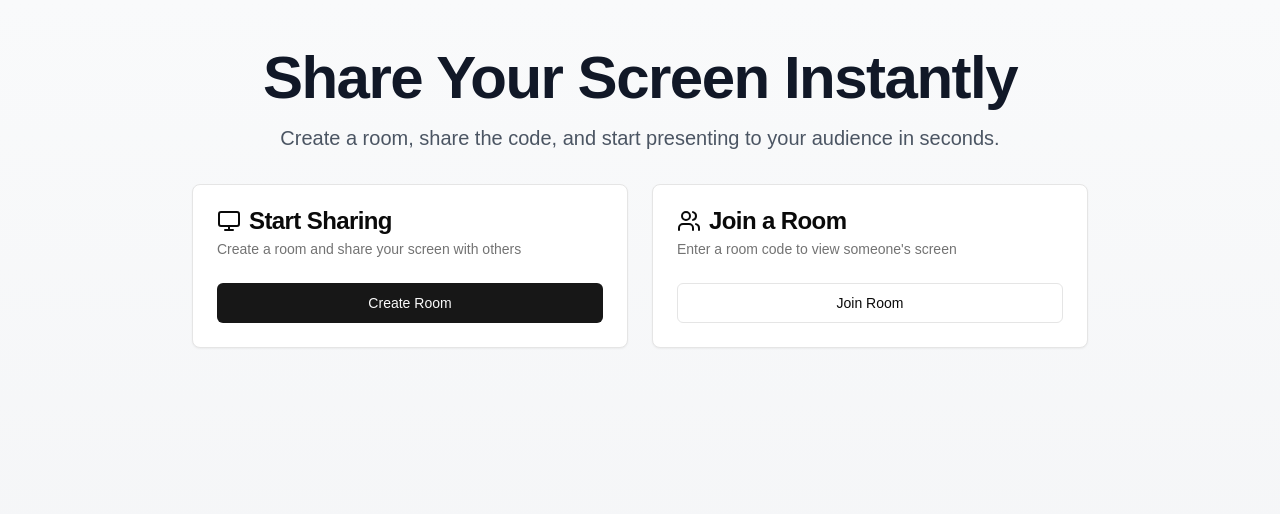
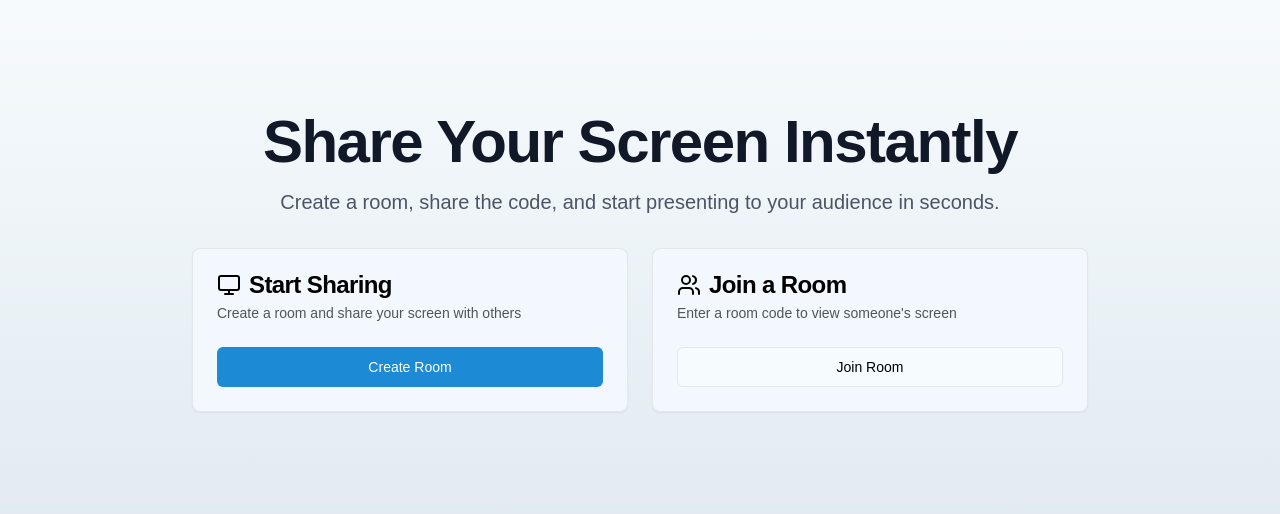
Before and after one commit to Xeven777/xcreenshare, a Next.js app: page / in a window 1280 px wide. Shown: the top 514 px of the page. Built offline with nearby package versions, Linux system fonts and the light colour scheme; a web font is replaced by a local one.

Commit message:
new theme

```diff
--- a/app/globals.css
+++ b/app/globals.css
@@ -15,61 +15,50 @@
     --background-end-rgb: 0, 0, 0;
   }
 }
-
 @layer base {
   :root {
-        --background: 0 0% 100%;
-        --foreground: 0 0% 3.9%;
-        --card: 0 0% 100%;
-        --card-foreground: 0 0% 3.9%;
-        --popover: 0 0% 100%;
-        --popover-foreground: 0 0% 3.9%;
-        --primary: 0 0% 9%;
-        --primary-foreground: 0 0% 98%;
-        --secondary: 0 0% 96.1%;
-        --secondary-foreground: 0 0% 9%;
-        --muted: 0 0% 96.1%;
-        --muted-foreground: 0 0% 45.1%;
-        --accent: 0 0% 96.1%;
-        --accent-foreground: 0 0% 9%;
-        --destructive: 0 84.2% 60.2%;
-        --destructive-foreground: 0 0% 98%;
-        --border: 0 0% 89.8%;
-        --input: 0 0% 89.8%;
-        --ring: 0 0% 3.9%;
-        --chart-1: 12 76% 61%;
-        --chart-2: 173 58% 39%;
-        --chart-3: 197 37% 24%;
-        --chart-4: 43 74% 66%;
-        --chart-5: 27 87% 67%;
+    --background: 204 70% 98%;
+    --foreground: 204 50% 0%;
+    --muted: 204 29% 88%;
+    --muted-foreground: 204 4% 33%;
+    --popover: 204 70% 98%;
+    --popover-foreground: 204 50% 0%;
+    --card: 204 70% 97%;
+    --card-foreground: 0 0% 0%;
+    --border: 220 13% 91%;
+    --input: 220 13% 91%;
+    --primary: 204 77% 47%;
+    --primary-foreground: 0 0% 100%;
+    --secondary: 204 9% 91%;
+    --secondary-foreground: 204 9% 31%;
+    --accent: 204 15% 85%;
+    --accent-foreground: 204 15% 25%;
+    --destructive: 15 94% 38%;
+    --destructive-foreground: 0 0% 100%;
+    --ring: 204 77% 47%;
     --radius: 0.5rem;
   }
 
   .dark {
-        --background: 0 0% 3.9%;
-        --foreground: 0 0% 98%;
-        --card: 0 0% 3.9%;
-        --card-foreground: 0 0% 98%;
-        --popover: 0 0% 3.9%;
-        --popover-foreground: 0 0% 98%;
-        --primary: 0 0% 98%;
-        --primary-foreground: 0 0% 9%;
-        --secondary: 0 0% 14.9%;
-        --secondary-foreground: 0 0% 98%;
-        --muted: 0 0% 14.9%;
-        --muted-foreground: 0 0% 63.9%;
-        --accent: 0 0% 14.9%;
-        --accent-foreground: 0 0% 98%;
-        --destructive: 0 62.8% 30.6%;
-        --destructive-foreground: 0 0% 98%;
-        --border: 0 0% 14.9%;
-        --input: 0 0% 14.9%;
-        --ring: 0 0% 83.1%;
-        --chart-1: 220 70% 50%;
-        --chart-2: 160 60% 45%;
-        --chart-3: 30 80% 55%;
-        --chart-4: 280 65% 60%;
-        --chart-5: 340 75% 55%;
+    --background: 204 50% 0%;
+    --foreground: 204 25% 97%;
+    --muted: 204 29% 12%;
+    --muted-foreground: 204 4% 67%;
+    --popover: 204 50% 0%;
+    --popover-foreground: 204 25% 97%;
+    --card: 0 0% 1%;
+    --card-foreground: 204 25% 98%;
+    --border: 215 27.9% 16.9%;
+    --input: 215 27.9% 16.9%;
+    --primary: 204 77% 47%;
+    --primary-foreground: 0 0% 100%;
+    --secondary: 204 18% 14%;
+    --secondary-foreground: 204 18% 74%;
+    --accent: 204 25% 19%;
+    --accent-foreground: 204 25% 79%;
+    --destructive: 15 94% 58%;
+    --destructive-foreground: 0 0% 0%;
+    --ring: 204 77% 47%;
   }
 }
 
--- a/app/host/page.tsx
+++ b/app/host/page.tsx
@@ -119,7 +119,6 @@ export default function HostPage() {
   };
 
   return (
-    <div className="min-h-screen bg-gradient-to-b from-gray-50 to-gray-100 dark:from-gray-900 dark:to-gray-800 p-8">
     <div className="max-w-2xl mx-auto space-y-8">
       <Button asChild variant="outline">
         <Link href={"/"}>
@@ -190,10 +189,8 @@ export default function HostPage() {
         )}
       >
         <h2 className="text-center font-semibold mb-2">Scan to Join</h2>
-          <Link href={`/join?id=${roomId}`}>
+
         <QRCode value={`${baseUrl}/join?id=${roomId}`} size={256} />
-          </Link>
-        </div>
       </div>
     </div>
   );
--- a/app/join/page.tsx
+++ b/app/join/page.tsx
@@ -89,7 +89,6 @@ export default function JoinPage() {
   };
 
   return (
-    <div className="min-h-screen bg-gradient-to-b from-gray-50 to-gray-100 dark:from-gray-900 dark:to-gray-800 p-8">
     <div className="max-w-2xl mx-auto space-y-8">
       <Button variant="outline" asChild>
         <Link href={"/"}>
@@ -129,7 +128,7 @@ export default function JoinPage() {
             <div className="space-y-4">
               <div
                 ref={videoContainerRef}
-                  className="relative aspect-video bg-gray-900 rounded-lg overflow-hidden group"
+                className="relative aspect-video bg-muted-foreground rounded-lg overflow-hidden group"
               >
                 <video
                   ref={videoRef}
@@ -144,6 +143,5 @@ export default function JoinPage() {
         </CardContent>
       </Card>
     </div>
-    </div>
   );
 }
--- a/app/layout.tsx
+++ b/app/layout.tsx
@@ -2,6 +2,7 @@ import type { Metadata } from "next";
 import { Mona_Sans } from "next/font/google";
 import "./globals.css";
 import { Toaster } from "sonner";
+import { cn } from "@/lib/utils";
 
 const mona = Mona_Sans({ subsets: ["latin"] });
 
@@ -18,7 +19,12 @@ export default function RootLayout({
 }) {
   return (
     <html lang="en">
-      <body className={mona.className}>
+      <body
+        className={cn(
+          mona.className,
+          "min-h-screen bg-gradient-to-b from-background to-muted p-8"
+        )}
+      >
         {children}
         <Toaster richColors position="top-center" />
       </body>
--- a/app/page.tsx
+++ b/app/page.tsx
@@ -11,8 +11,7 @@ import Link from "next/link";
 
 export default function Home() {
   return (
-    <main className="min-h-screen bg-gradient-to-b from-gray-50 to-gray-100 dark:from-gray-900 dark:to-gray-800 py-12 px-4">
-      <div className="max-w-4xl mx-auto space-y-8">
+    <div className="max-w-4xl mx-auto space-y-8 mt-20">
       <div className="text-center space-y-4">
         <h1 className="text-4xl font-bold tracking-tight text-gray-900 dark:text-gray-100 sm:text-6xl">
           Share Your Screen Instantly
@@ -61,6 +60,5 @@ export default function Home() {
         </Card>
       </div>
     </div>
-    </main>
   );
 }
```
Lines whose indentation alone changed are shown as unchanged.
